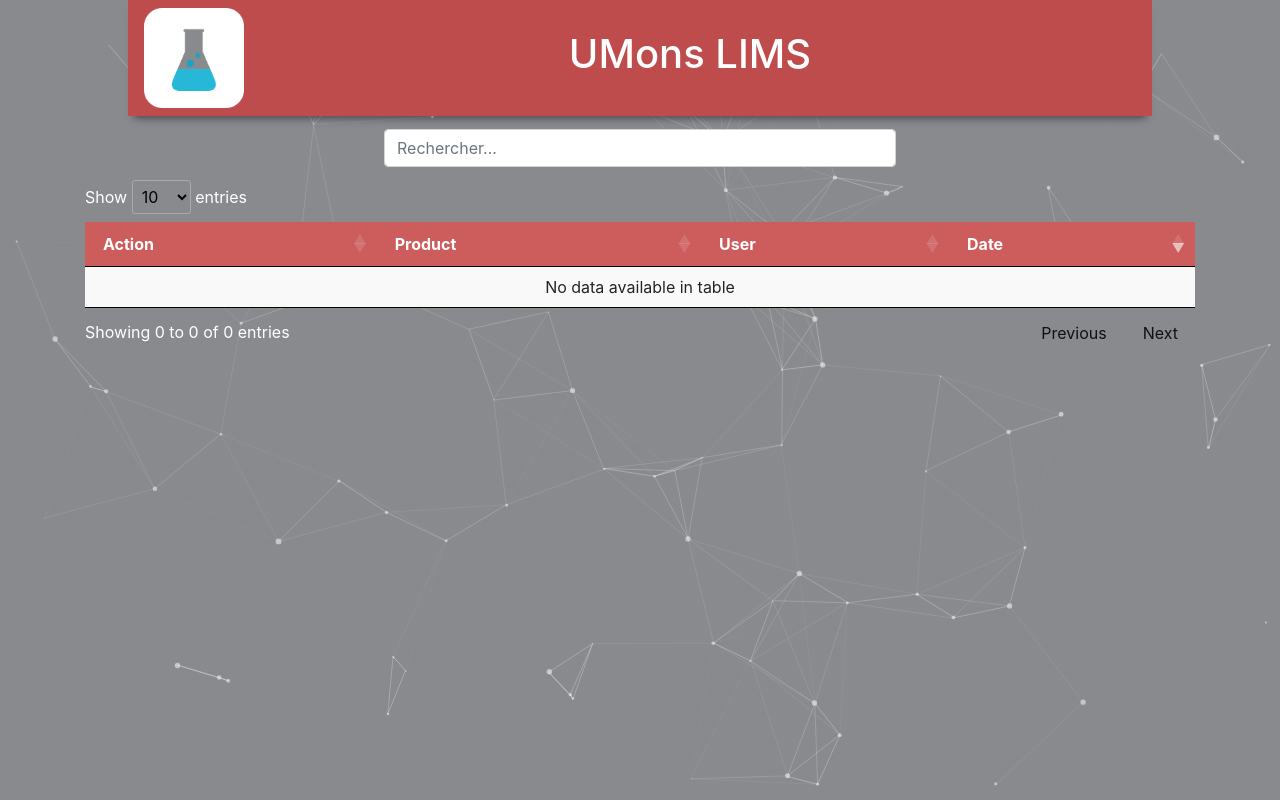
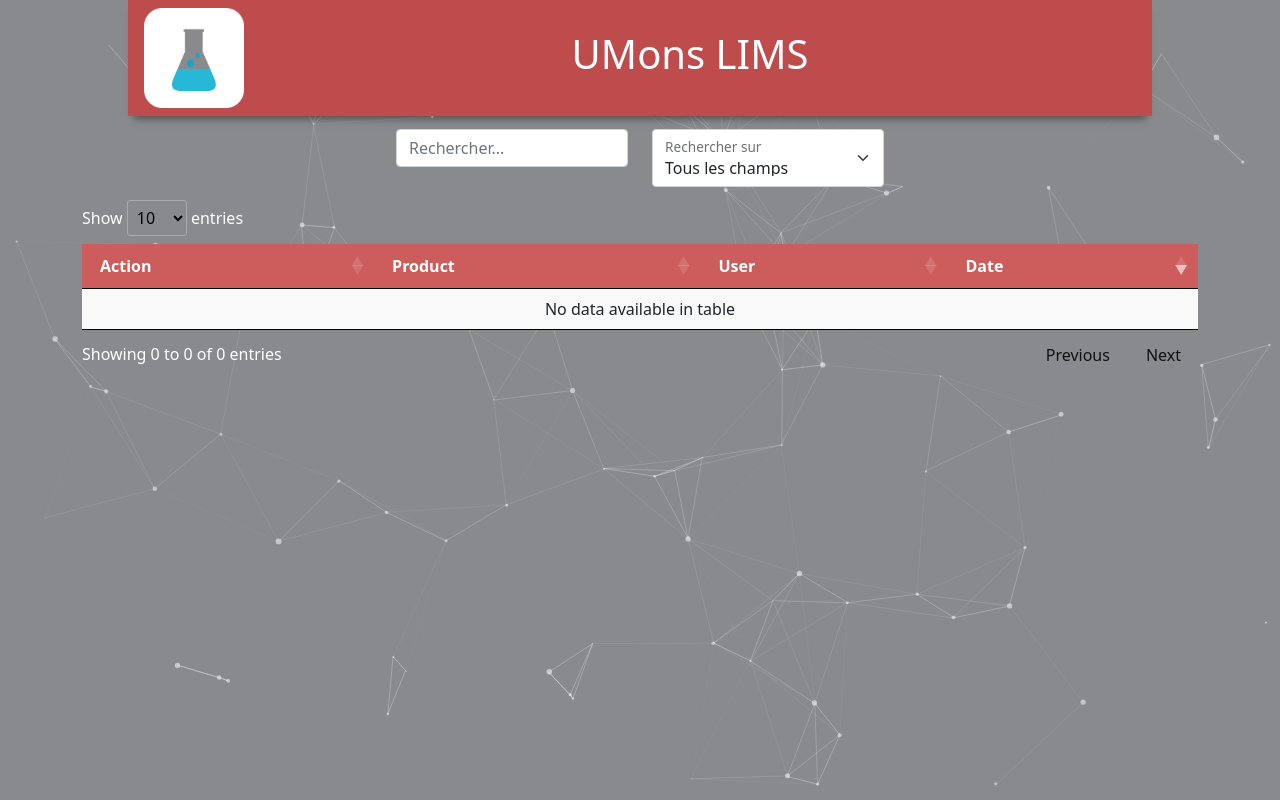
Before and after one commit to ArnaudPalgen/ma2_web_technologies, a Symfony app: template umons-lims2/templates/logs.html.twig in a window 1280 px wide. Run offline with Twig, Linux system fonts and the light colour scheme; the template is opened without the code that fills it, so the values that code supplies are empty; some libraries are stand-ins or nearby versions.

Commit message:
logs done

```diff
--- a/umons-lims2/templates/logs.html.twig
+++ b/umons-lims2/templates/logs.html.twig
@@ -1,12 +1,51 @@
 {% extends 'base.html.twig' %}
 
 {% block stylesheets %}
-	<link rel="stylesheet" href="https://cdn.jsdelivr.net/npm/bootstrap-icons@1.4.0/font/bootstrap-icons.css">
+  <link href="https://cdn.jsdelivr.net/npm/bootstrap@5.0.1/dist/css/bootstrap.min.css" rel="stylesheet" integrity="sha384-+0n0xVW2eSR5OomGNYDnhzAbDsOXxcvSN1TPprVMTNDbiYZCxYbOOl7+AMvyTG2x" crossorigin="anonymous">
 	<link rel="stylesheet" type="text/css" href="https://cdn.datatables.net/buttons/1.7.0/css/buttons.dataTables.min.css"/>
 	<link rel="stylesheet" type="text/css" href="https://cdn.datatables.net/1.10.24/css/jquery.dataTables.min.css"/>
 	<link rel="stylesheet" type="text/css" href="tableStyle.css"/>
 	<link rel="stylesheet" type="text/css" href="https://cdn.datatables.net/searchpanes/1.2.1/css/searchPanes.dataTables.min.css"/>
 	<link rel="stylesheet" type="text/css" href="https://cdn.datatables.net/select/1.3.3/css/select.dataTables.min.css"/>
+{% endblock %}
+
+{% block searchbar %}
+    <div class="container" style="margin-top:1%; width:40%; margin-bottom:1%;">
+    <div class="row">
+      <div class="col">
+        <input type="text" id="search" placeholder="Rechercher..." class="form-control"/>
+      </div>
+      <div class="col">
+        <div class="form-floating">
+          <select id="columnselect" class="form-select" aria-label="Floating label select example">
+            <option value="-1" selected>Tous les champs</option>
+            <option value="0">Action</option>
+            <option value="1">Produit</option>
+            <option value="2">Utilisateur</option>
+            <option value="3">Date</option>
+          </select>
+          <label for="floatingSelect">Rechercher sur</label>
+        </div>
+      </div>
+    </div>
+    </div>
+    <!--
+    <div class="input-group" style="margin-top:1%; width:40%; margin-bottom:1%;">
+      <div class="input-group-prepend">
+    <span class="input-group-text" id="basic-addon1">@</span>
+  </div>
+        <input type="text" id="search" placeholder="Rechercher..." class="form-control"/>
+        <div class="form-floating">
+        <select class="form-select" aria-label="Floating label select example">
+            <option selected>Tous les champs</option>
+            <option value="1">Action</option>
+            <option value="2">Produit</option>
+            <option value="3">Utilisateur</option>
+            <option value="3">Date</option>
+        </select>
+         <label for="floatingSelect">Works with selects</label>
+         </div>
+    </div>-->
 {% endblock %}
 
 {% block body %}
@@ -27,7 +66,7 @@
           <th>{{constant('ACTIONS', log)[log.action]}}</th>
           <th>{{log.product.getName()}}</th>
           <th>{{log.user.getFirstName()}} {{log.user.getLastName()}}</th>
-          <th>{{log.date|date("m/d/Y")}}</th>
+          <th>{{log.date|date("d/m/Y")}}</th>
         </tr>
         {% endfor %}
         </tbody>
@@ -41,16 +80,16 @@
 
 <script type="text/javascript" src="https://cdn.datatables.net/searchpanes/1.2.1/js/dataTables.searchPanes.min.js"></script>
 <script type="text/javascript" src="https://cdn.datatables.net/select/1.3.3/js/dataTables.select.min.js"></script>
+<script type="text/javascript" src="//cdn.datatables.net/plug-ins/1.10.11/sorting/date-eu.js"></script>
 
     <script>
         $(document).ready( function () {
           var table = $('#example').DataTable({
-            //Classic DataTables parameters
-            bFilter: false,
+            dom:'ltip',
             processing: true,
             responsive: true,
             paging: true,
-            columnDefs: [ { type: 'date', 'targets': [3] } ],
+            columnDefs: [ { type: 'date-eu', 'targets': [3] } ],
             "order": [[ 3, "desc" ]],
             language: {
               "decimal": ",",
@@ -58,9 +97,14 @@
               url: '//cdn.datatables.net/plug-ins/1.10.24/i18n/French.json'
 			      }
       });
-
       $("#search").on('input', function() {
-        table.column(1).search($(this).val()).draw();
+        //alert(parseInt($("#columnselect").val(), 10));
+        var index = parseInt($("#columnselect").val());
+        if(index == -1){
+          table.search($(this).val()).draw();
+        }else{
+          table.column(index).search($(this).val()).draw();
+        }
       });
     } );
     </script>
```
